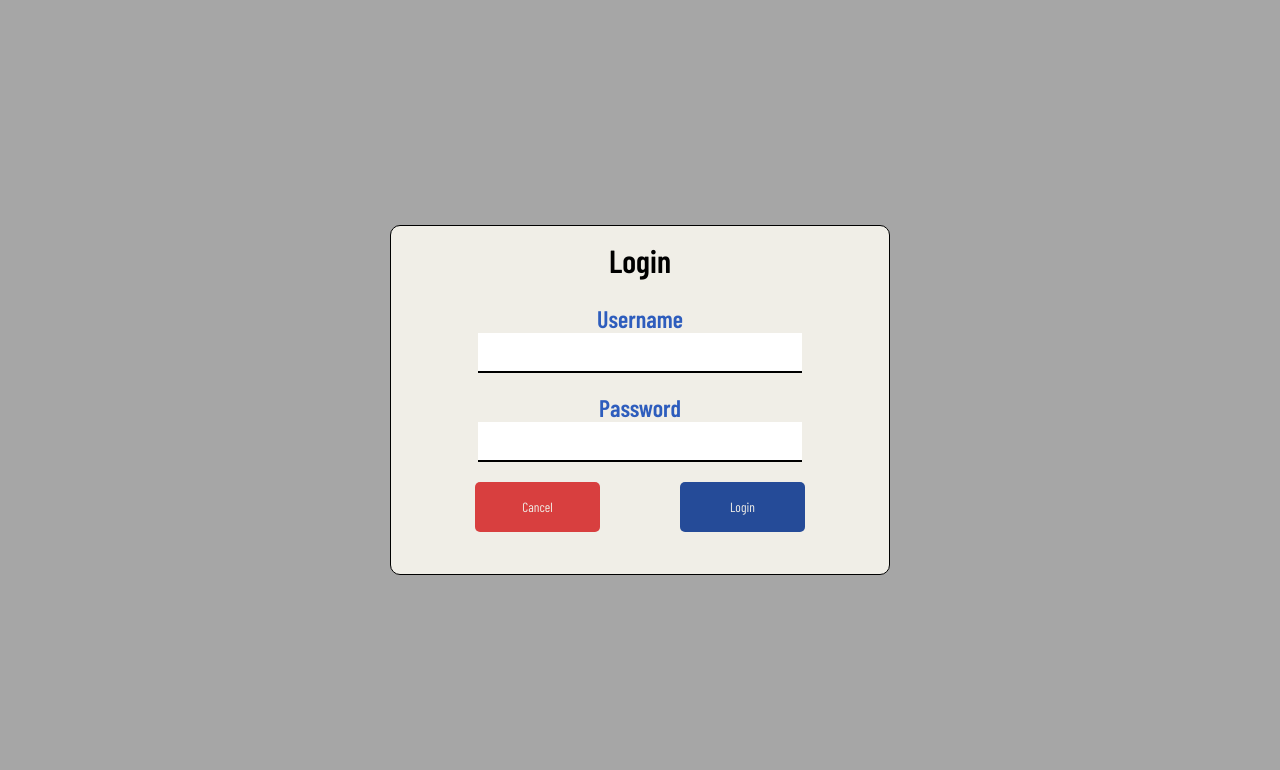
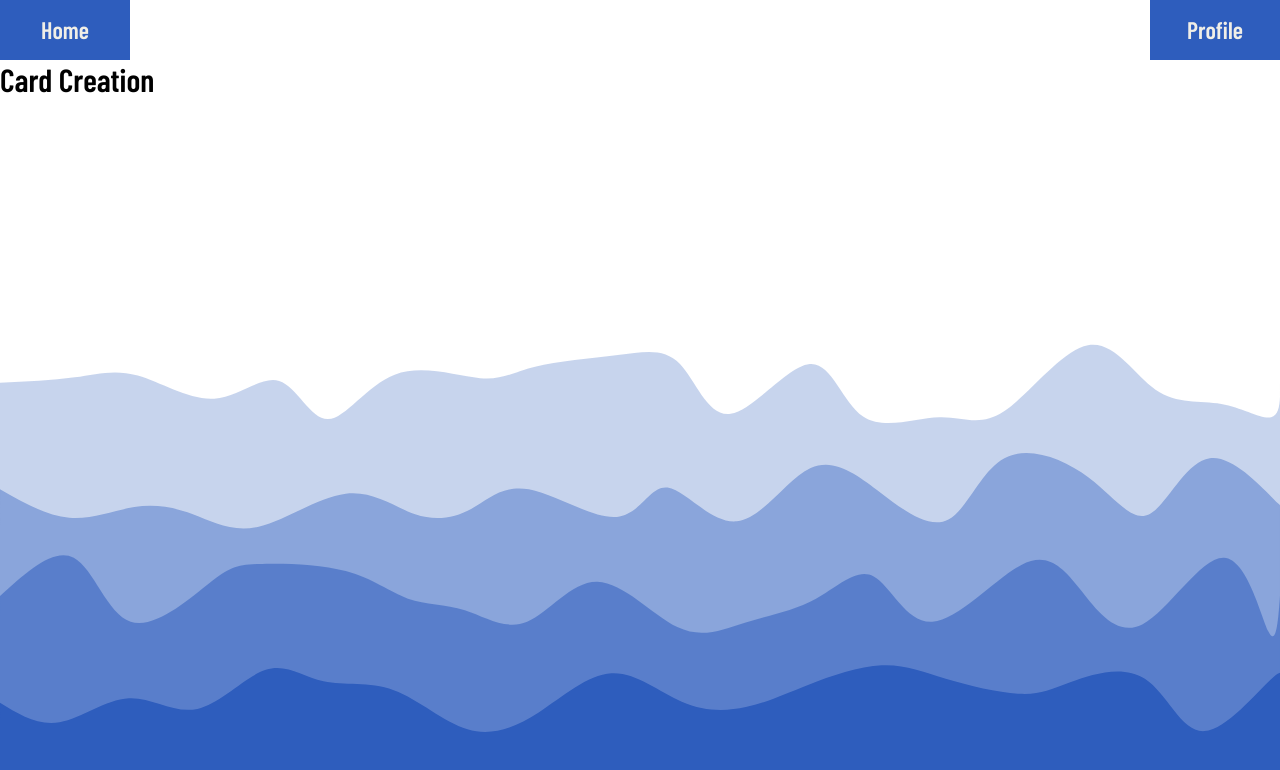
Before and after one commit to aleema95/notes-app-js, a React (Vite) app in the folder client/: page /test in a window 1280 px wide. Shown: the top 770 px of the page. Built offline with nearby package versions, Linux system fonts and the light colour scheme; a web font is replaced by a local one.

Commit message:
add card creation component

```diff
--- /dev/null
+++ b/client/src/components/CardCreation/CardCreation.jsx
@@ -0,0 +1,23 @@
+import React from 'react'
+import s from './CardCreation.module.scss'
+import { Link } from 'react-router-dom'
+import MultipleWaves from '../../assets/svg/MultipleWaves'
+
+export default function CardCreation() {
+  return (
+    <div>
+      <div className={s.top_section}>
+        <Link className={s.top_btns} to={'/'}>
+          <h2>Home</h2>
+        </Link>
+        <Link className={s.top_btns} to={'/profile'}>
+          <h2>Profile</h2>
+        </Link>
+      </div>
+      <h1>Card Creation</h1>
+      <div className={s.waves_container}>
+        <MultipleWaves />
+      </div>
+    </div>
+  )
+}
--- /dev/null
+++ b/client/src/components/CardCreation/CardCreation.module.scss
@@ -0,0 +1,26 @@
+@import '../../variables';
+
+.top_section {
+  display: flex;
+  justify-content: space-between;
+  .top_btns {
+    text-decoration: none;
+    width: 130px;
+    height: 60px;
+    padding-top: 15px;
+    text-align: center;
+    cursor: pointer;
+    font-family: $font-roboto;
+    color: $secondary-color;
+    background-color: $third-color;
+  }
+}
+
+.waves_container {
+  position: absolute;
+  padding-bottom: 2px;
+  left: 0;
+  bottom: 0;
+  width: 100%;
+  z-index: -1;
+}
--- a/client/src/main.jsx
+++ b/client/src/main.jsx
@@ -11,10 +11,9 @@ import './index.scss'
 import Register from './components/Register/Register';
 import axios from 'axios';
 import UserProfile from './components/UserProfile/UserProfile'
-import LoginModal from './components/LoginModal/LoginModal'
+import CardCreation from './components/CardCreation/CardCreation'
 
 axios.defaults.baseURL = 'http://localhost:3010';
-
 
 const router = createBrowserRouter([
   {
@@ -31,7 +30,7 @@ const router = createBrowserRouter([
   },
   {
     path: "/test",
-    element: <LoginModal />
+    element: <CardCreation />
   },
 ]);
 
```
